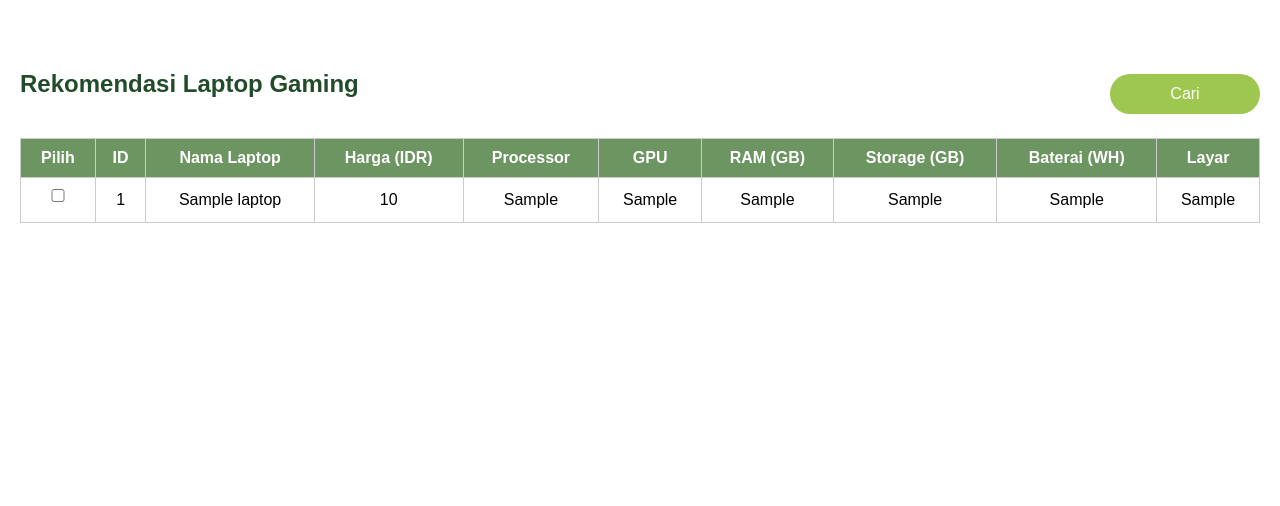
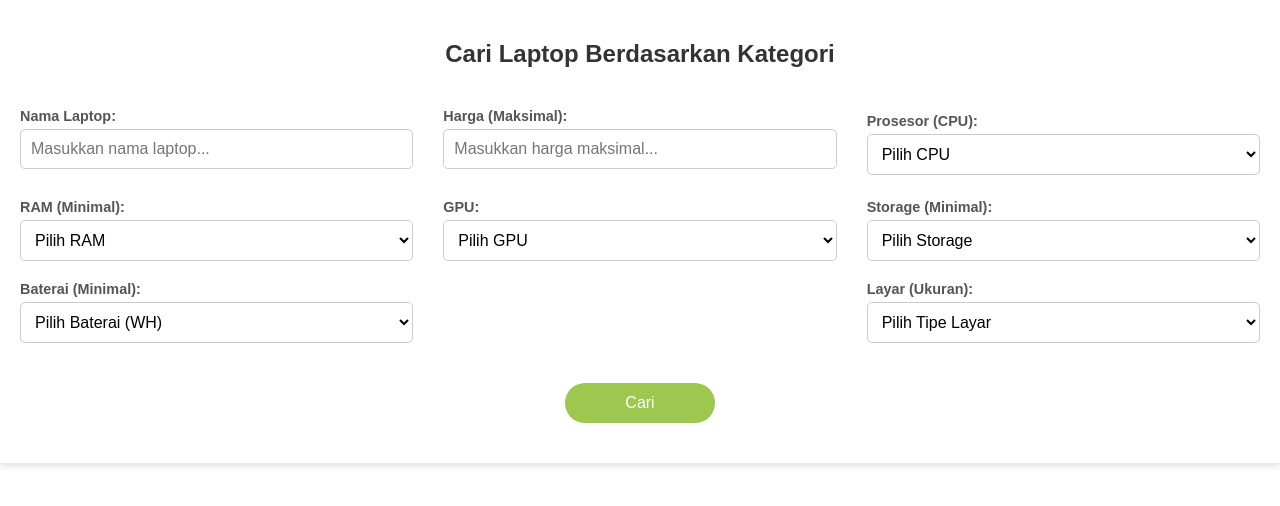
Before and after one commit to azhari-dev/Project-SPK, a PHP site: page /user/cariLaptop.php in a window 1280 px wide. Shown: the part 79-585 px from the top of the page. Run offline with PHP 8.4, Linux system fonts and the light colour scheme; tables that the repository leaves empty or names only in its code hold one stand-in row (values such as "Sample post").

Commit message:
Update cariLaptop.php

```diff
--- a/user/cariLaptop.php
+++ b/user/cariLaptop.php
@@ -1,73 +1,86 @@
 <?php
+require_once "../database.php";
 
-    require_once "../database.php";
+$listLaptop = getListLaptop();
+$daftarLaptop = [];
+$hasilCari = false;
 
-    // $listLaptop = getListLaptop();
+if (isset($_POST['cari'])) {
+    $filters = [
+        'cpu' => $_POST['cpu'],
+        'ram' => $_POST['ram'],
+        'gpu' => $_POST['gpu'],
+        'storage' => $_POST['storage'],
+        'baterai' => $_POST['baterai'],
+        'layar' => $_POST['layar'],
+        'nama-laptop' => $_POST['nama-laptop'],
+        'harga' => $_POST['harga']
+    ];
 
-    // $daftarLaptop = [];
-    // if (isset($_POST['cari']) && isset($_POST['laptop'])){
-    //     $pilih = $_POST['laptop'];
-    //     $pilihLaptop = showLaptop($pilih);
-    //     // print_r($pilihLaptop);
-    //     // die();
-    //     print_r($_POST['laptop']);
-    //     print_r($daftarLaptop);
-    //     die();
-    // }
-    // // die();
+    // Filter listLaptop based on the selected filters
+    $daftarLaptop = array_filter($listLaptop, function ($laptop) use ($filters) {
+        $matches = true;
 
-    require_once "../database.php";
-
-    $listLaptop = getListLaptop();
-    $daftarLaptop = [];
-    $hasilCari = false; // Flag to check if search has been performed
-
-    if (isset($_POST['cari']) && isset($_POST['laptop'])) {
-        $pilih = $_POST['laptop'];
-        $ranking = getRanking(); // Get ranking data
-
-        $filteredRanking = array_filter($ranking, function ($laptop) use ($pilih) {
-            return in_array($laptop['laptop_id'], $pilih);
-        });
-
-        usort($filteredRanking, function ($a, $b) {
-            return $b['nilai_akhir'] <=> $a['nilai_akhir'];
-        });
-
-        // Combine ranking data with laptop details
-        foreach ($filteredRanking as $rankedLaptop) {
-            foreach ($listLaptop as $laptop) {
-                if ($rankedLaptop['laptop_id'] === $laptop['laptop_id']) {
-                    $rankedLaptop['laptop_id'] = $laptop['laptop_id'];
-                    $rankedLaptop['laptop_harga'] = $laptop['laptop_harga'];
-                    $rankedLaptop['laptop_cpu'] = $laptop['laptop_cpu'];
-                    $rankedLaptop['laptop_gpu'] = $laptop['laptop_gpu'];
-                    $rankedLaptop['laptop_ram'] = $laptop['laptop_ram'];
-                    $rankedLaptop['laptop_storage'] = $laptop['laptop_storage'];
-                    $rankedLaptop['laptop_baterai'] = $laptop['laptop_baterai'];
-                    $rankedLaptop['laptop_layar'] = $laptop['laptop_layar'];
-                    $daftarLaptop[] = $rankedLaptop;
-                }
-            }
+        // Filter berdasarkan CPU
+        if (!empty($filters['cpu']) && $filters['cpu'] !== "-1") {
+            $matches = $matches && stripos($laptop['laptop_cpu'], strtolower($filters['cpu'])) !== false;
         }
 
-        $hasilCari = true; // Set search flag to true
-    }
+        // Filter berdasarkan RAM
+        if (!empty($filters['ram']) && $filters['ram'] !== "-1") {
+            $matches = $matches && (int)$laptop['laptop_ram'] == (int)$filters['ram'];
+        }
 
-    // Reset search when "Hapus" button is clicked
-    if (isset($_POST['hapus'])) {
-        $hasilCari = false; // Reset search flag
-        $daftarLaptop = []; // Clear search results
-    }
+        // Filter berdasarkan GPU
+        if (!empty($filters['gpu']) && $filters['gpu'] !== "-1") {
+            $matches = $matches && stripos($laptop['laptop_gpu'], strtolower($filters['gpu'])) !== false;
+        }
 
+        // Filter berdasarkan Storage
+        if (!empty($filters['storage']) && $filters['storage'] !== "-1") {
+            $matches = $matches && (int)$laptop['laptop_storage'] == (int)$filters['storage'];
+        }
+
+        // Filter berdasarkan Baterai
+        if (!empty($filters['baterai']) && $filters['baterai'] !== "-1") {
+            $matches = $matches && (int)$laptop['laptop_baterai'] == (int)$filters['baterai'];
+        }
+
+        // Filter berdasarkan Layar
+        if (!empty($filters['layar']) && $filters['layar'] !== "-1") {
+            $matches = $matches && stripos($laptop['laptop_layar'], strtolower($filters['layar'])) !== false;
+        }
+
+        // Filter berdasarkan Nama Laptop
+        if (!empty($filters['nama-laptop'])) {
+            $matches = $matches && stripos($laptop['laptop_nama'], strtolower($filters['nama-laptop'])) !== false;
+        }
+
+        // Filter berdasarkan Harga
+        if (!empty($filters['harga'])) {
+            $matches = $matches && $laptop['laptop_harga'] <= (int)$filters['harga'];
+        }
+
+        return $matches;
+    });
+
+    $hasilCari = true;
+}
+
+if (isset($_POST['hapus'])) {
+    $hasilCari = false;
+    $daftarLaptop = [];
+}
 ?>
+
 
 <!DOCTYPE html>
 <html lang="en">
+
 <head>
     <meta charset="UTF-8">
     <meta name="viewport" content="width=device-width, initial-scale=1.0">
-    <title>Nama Aplikasi</title>
+    <title>PICKLAP - Cari Laptop</title>
     <link rel="stylesheet" href="../style.css">
 </head>
 
@@ -81,20 +94,88 @@
                 <a href="ranking.php">Ranking</a>
             </div>
         </div>
-        <form action="" method="POST" class="container">
+
+        <form action="" method="POST" class="search-form">
             <div class="header-row">
-                <h2 class="list-laptop">Rekomendasi Laptop Gaming</h2>
-                <?php if ($hasilCari) : ?>
-                    <button type="submit" name="hapus" class="button-delete">Hapus</button> <!-- Button to reset search -->
-                <?php endif; ?>
-                <button type="submit" name="cari" class="=button-view">Cari</button> <!-- Button to start search -->
+                <h2 class="list-laptop">Cari Laptop Berdasarkan Kategori</h2>
+                <div class="form-group">
+                    <label for="nama-laptop">Nama Laptop:</label>
+                    <input type="text" name="nama-laptop" placeholder="Masukkan nama laptop...">
+                </div>
+                <div class="form-group">
+                    <!-- Harga -->
+                    <label for="harga">Harga (Maksimal):</label>
+                    <input type="text" name="harga" placeholder="Masukkan harga maksimal...">
+                </div>
+                <div class="form-group">
+                    <label for="cpu">Prosesor (CPU):</label>
+                    <select name="cpu" id="cpu">
+                        <option value="-1">Pilih CPU</option>
+                        <option value="Core-i3">Core i3</option>
+                        <option value="Core-i5">Core i5</option>
+                        <option value="Core-i7">Core i7</option>
+                        <option value="Core-i9">Core i9</option>
+                    </select>
+                </div>
+                <div class="form-group">
+                    <label for="ram">RAM (Minimal):</label>
+                    <select name="ram" id="ram">
+                        <option value="-1">Pilih RAM</option>
+                        <option value="8">8 GB</option>
+                        <option value="16">16 GB</option>
+                        <option value="32">32 GB > </option>
+                    </select>
+                </div>
+                <div class="form-group">
+                    <label for="gpu">GPU:</label>
+                    <select name="gpu" id="gpu">
+                        <option value="-1">Pilih GPU</option>
+                        <option value="1650">GTX 1650 - RTX 2060</option>
+                        <option value="3070">RTX 3070 - 3090</option>
+                        <option value="4070">RTX 4070 - 4090</option>
+                    </select>
+                </div>
+                <div class="form-group">
+                    <label for="storage">Storage (Minimal):</label>
+                    <select name="storage" id="storage">
+                        <option value="-1">Pilih Storage</option>
+                        <option value="256">256 GB</option>
+                        <option value="512">512 GB</option>
+                        <option value="1024">1024 GB > </option>
+                    </select>
+                </div>
+                <div class="form-group">
+                    <label for="baterai">Baterai (Minimal):</label>
+                    <select name="baterai" id="baterai">
+                        <option value="-1">Pilih Baterai (WH)</option>
+                        <option value="42">42 - 48</option>
+                        <option value="49">49 - 52</option>
+                        <option value="52">52 - 60</option>
+                        <option value="61">61 - 72</option>
+                        <option value="72">72 > </option>
+                    </select>
+                </div>
+                <div class="form-group">
+                    <label for="layar">Layar (Ukuran):</label>
+                    <select name="layar" id="layar">
+                        <option value="-1">Pilih Tipe Layar</option>
+                        <option value="IPS">IPS</option>
+                        <option value="OLED">OLED</option>
+                    </select>
+                </div>
+
+                <div class="form-buttons">
+                    <button type="submit" name="cari" class="button-view">Cari</button>
+                    <?php if ($hasilCari) : ?>
+                        <button type="submit" name="hapus" class="button-delete">Hapus</button>
+                    <?php endif; ?>
+                </div>
             </div>
 
             <?php if ($hasilCari) : ?>
                 <table class="table-cari-laptop">
                     <thead>
                         <tr>
-                            <th>Nilai Akhir</th>
                             <th>ID</th>
                             <th>Nama Laptop</th>
                             <th>Harga (IDR)</th>
@@ -109,7 +190,6 @@
                     <tbody>
                         <?php foreach ($daftarLaptop as $laptop) : ?>
                             <tr>
-                                <td><?= $laptop['nilai_akhir'] ?></td>
                                 <td><?= $laptop['laptop_id'] ?></td>
                                 <td><?= $laptop['laptop_nama'] ?></td>
                                 <td><?= $laptop['laptop_harga'] ?></td>
@@ -124,45 +204,135 @@
                     </tbody>
                 </table>
             <?php endif ?>
-            <table class="table-cari-laptop">
-                <thead>
-                    <tr>
-                        <th>Pilih</th>
-                        <th>ID</th>
-                        <th>Nama Laptop</th>
-                        <th>Harga (IDR)</th>
-                        <th>Processor</th>
-                        <th>GPU</th>
-                        <th>RAM (GB)</th>
-                        <th>Storage (GB)</th>
-                        <th>Baterai (WH)</th>
-                        <th>Layar</th>
-                    </tr>
-                </thead>
-                <tbody>
-                    <?php foreach($listLaptop as $laptop): ?>
-                        <tr>
-                            <td><input type="checkbox" name="laptop[]" value="<?= $laptop['laptop_id']?>"></td>
-                            <?php
-                                // if (isset($_POST['laptop']) && in_array($laptop['laptop_id'],$laptop) ){
-                                //     $daftarLaptop[] = $laptop['laptop_id'];
-                                // }
-                            ?>
-                            <td><?= $laptop['laptop_id']?></td>
-                            <td><?= $laptop['laptop_nama']?></td>
-                            <td><?= $laptop['laptop_harga']?></td>
-                            <td><?= $laptop['laptop_cpu']?></td>
-                            <td><?= $laptop['laptop_gpu']?></td>
-                            <td><?= $laptop['laptop_ram']?></td>
-                            <td><?= $laptop['laptop_storage']?></td>
-                            <td><?= $laptop['laptop_baterai']?></td>
-                            <td><?= $laptop['laptop_layar']?></td>
-                        </tr>
-                    <?php endforeach ?>
-                </tbody>
-            </table>
         </form>
     </div>
 </body>
 
 </html>
+<style>
+    /* Styling untuk memperbaiki tata letak form pencarian */
+.search-form {
+    display: flex;
+    flex-direction: column;
+    align-items: center;
+    padding: 20px;
+    margin: 20px auto;
+    box-shadow: 0 4px 6px rgba(0, 0, 0, 0.1);
+}
+
+.header-row {
+    width: 100%;
+    display: flex;
+    flex-wrap: wrap;
+    justify-content: space-between;
+    gap: 20px;
+}
+
+.header-row h2 {
+    flex-basis: 100%;
+    text-align: center;
+    margin-bottom: 20px;
+    font-size: 1.5em;
+    color: #333;
+}
+
+
+
+.form-group label {
+    font-weight: bold;
+    font-size: 0.9em;
+    color: #555;
+}
+
+.form-group input,
+.form-group select {
+    padding: 10px;
+    border: 1px solid #ccc;
+    border-radius: 5px;
+    font-size: 1em;
+    background-color: #fff;
+    color: black;
+    transition: border-color 0.3s;
+}
+.form-group {
+    display: flex;
+    flex-direction: column;
+    gap: 5px;
+    flex-basis: calc(33.333% - 20px);
+    min-width: 200px;
+    color: black;
+}
+
+.form-group input:focus,
+.form-group select:focus {
+    border-color: #224c29;
+    outline: none;
+}
+
+.form-buttons {
+    display: flex;
+    gap: 10px;
+    justify-content: center;
+    flex-basis: 100%;
+    margin-top: 20px;
+}
+
+.button-view,
+.button-delete {
+    padding: 10px 20px;
+    font-size: 1em;
+    border: none;
+    border-radius: 5px;
+    cursor: pointer;
+    transition: background-color 0.3s;
+}
+
+.button-view {
+    background-color: #9dc74f;
+    color: white;
+}
+
+.button-view:hover {
+    background-color: #8cb441;
+}
+
+.button-delete {
+    background-color: #ea3c18;
+    color: white;
+}
+
+.button-delete:hover {
+    background-color: #d63b1c;
+}
+
+.table-cari-laptop {
+    width: 100%;
+    border-collapse: collapse;
+    margin-top: 20px;
+    font-size: 0.9em;
+    text-align: left;
+    background-color: #fff;
+    border-radius: 8px;
+    overflow: hidden;
+
+}
+
+.table-cari-laptop th, .table-cari-laptop td {
+    padding: 12px 15px;
+    border: 1px solid #ddd;
+}
+
+.table-cari-laptop th {
+    background-color: green;
+    font-weight: bold;
+    color: white;
+}
+
+.table-cari-laptop tbody tr:nth-child(even) {
+    background-color: white;
+}
+
+.table-cari-laptop tbody tr:hover {
+    background-color: white;
+}
+</style>
```
